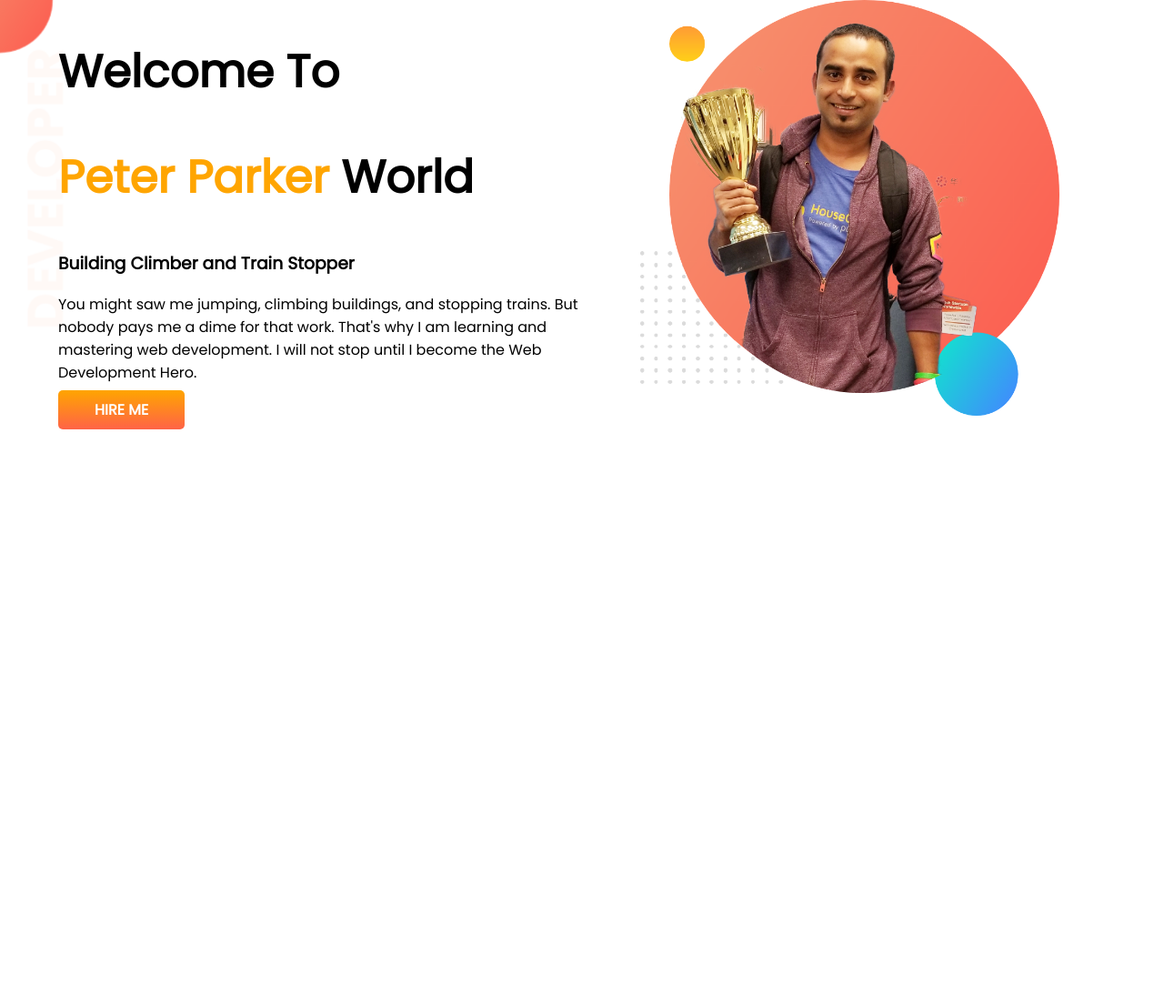
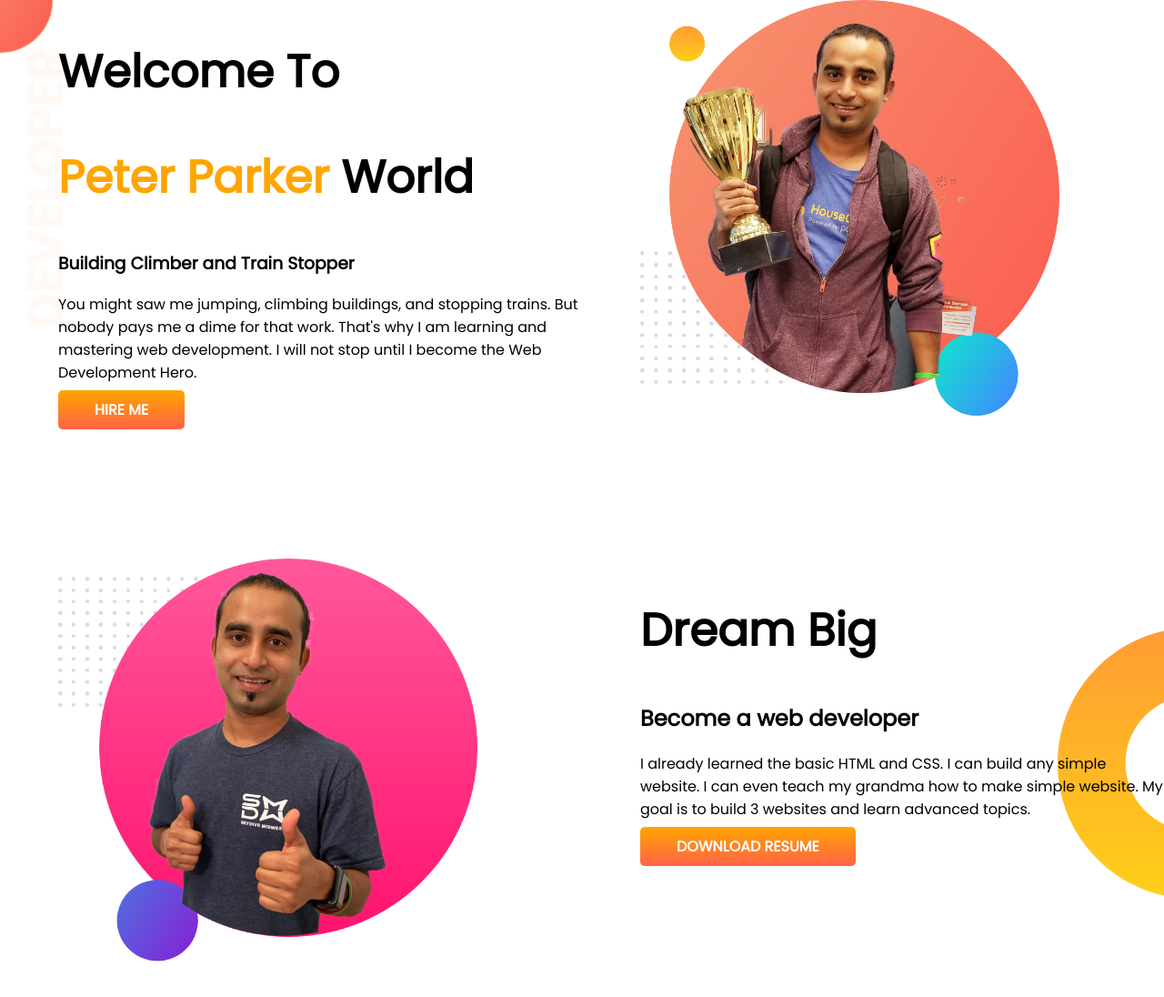
Before and after one commit to rezbd/basic-static-developer-portfolio, a plain HTML site: page index.html in a window 1280 px wide. Shown: the whole page at 91% size. Before the commit the page ends 800 px from the top, so only its background shows below. Drawn offline with Linux system fonts and the light colour scheme.

Commit message:
created second section

```diff
--- a/index.html
+++ b/index.html
@@ -30,6 +30,18 @@
             <img src="images/jhankar.png" alt="Photo of Jhankar Mahbub">
         </div>
     </section>
+    <section class="dream-big">
+        <div class="half-width">
+            <img src="images/jhankar2.png" alt="">
+        </div>
+        <div class="half-width">
+            <h1>Dream Big</h1>
+            <h2>Become a web developer</h2>
+            <p>I already learned the basic HTML and CSS. I can build any simple website. I can even teach my grandma how
+                to make simple website. My goal is to build 3 websites and learn advanced topics.</p>
+            <a href="https//google.com">DOWNLOAD RESUME</a>
+        </div>
+    </section>
 </body>
 
 </html>
--- a/style.css
+++ b/style.css
@@ -13,6 +13,7 @@ h1{
 
 section{
     display: flex;
+    margin-bottom: 150px;
 }
 
 .half-width{
@@ -37,3 +38,9 @@ a{
     background-image: url(images/top-banner.png);
     background-repeat: no-repeat;
 }
+
+.dream-big{
+    background-image: url(images/dream-bg.png);
+    background-repeat: no-repeat;
+    background-position: right;
+}
```
